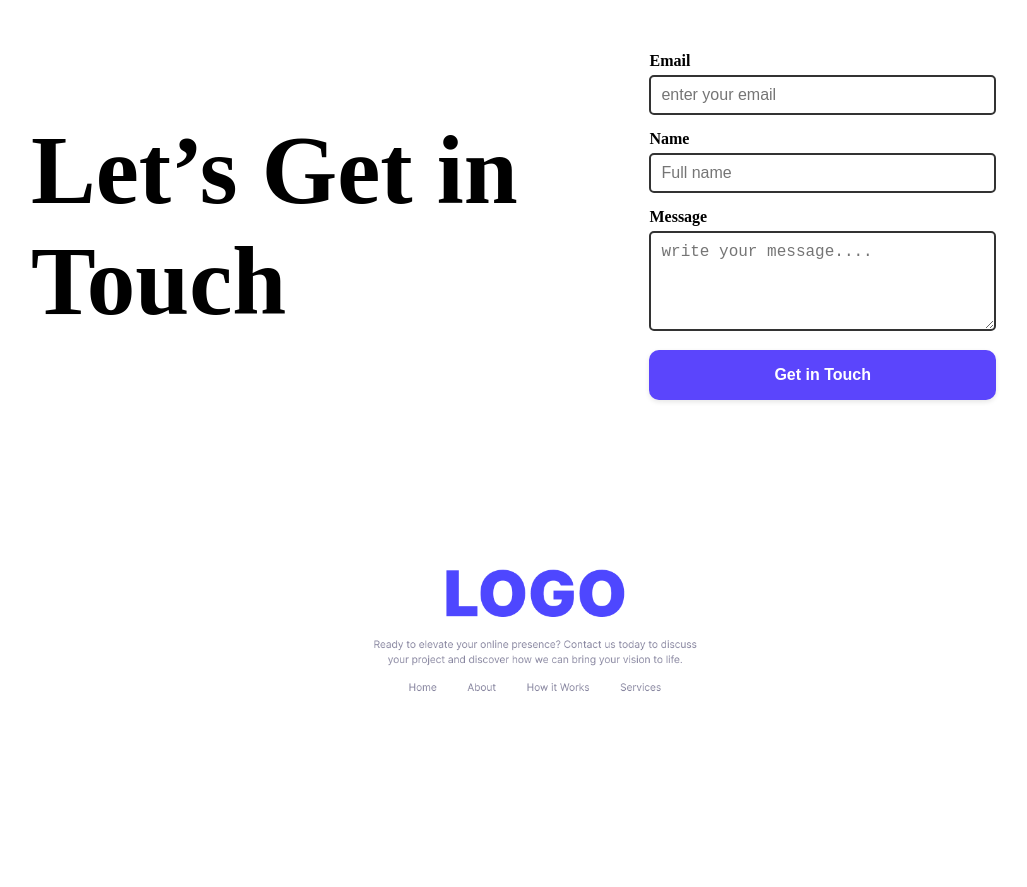
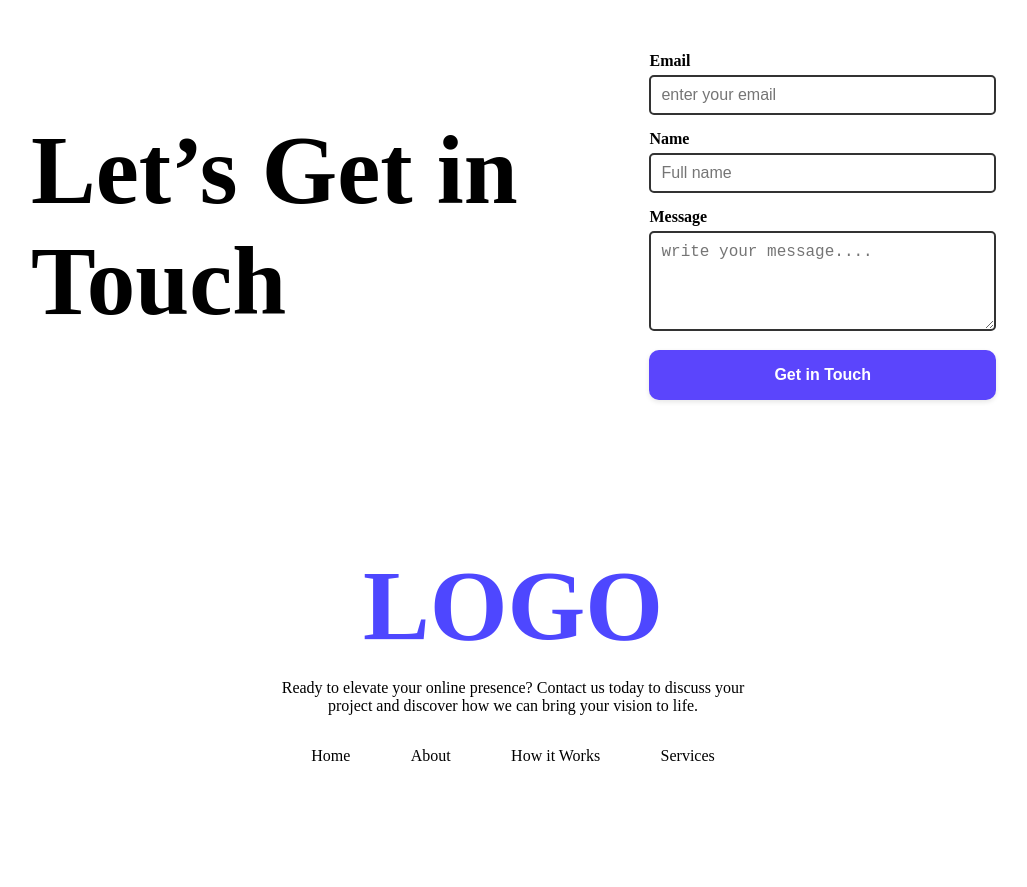
Before and after one commit to barik121/Assignment-1, a plain HTML site: page index.html in a window 1280 px wide. Shown: the part 2789-3676 px from the top of the page, without its empty margins (127-1154 px from the left). Before the commit the page ends 3620 px from the top, so only its background shows below. Drawn offline with Linux system fonts and the light colour scheme.

Commit message:
last part added

```diff
--- a/index.html
+++ b/index.html
@@ -129,7 +129,16 @@
         </section>
     </main>
     <footer>
-
+       <div class="foot">
+        <h1 class="logo">LOGO</h1>
+        <p>Ready to elevate your online presence? Contact us today to discuss your project and discover how we can bring your vision to life.</p>
+        <div class="footer-nav">
+            <p>Home</p>
+            <p>About</p>
+            <p>How it Works</p>
+            <p>Services</p>
+        </div>
+       </div>
     </footer>
 </body>
 </html>
--- a/style/style.css
+++ b/style/style.css
@@ -169,12 +169,18 @@ header{
       background-color: #5b45fc;
       border-radius: 10px;
    }
-   footer {
-      background-image:url('/ui/footer.png');
-      background-size: cover;
-      background-position: center;
-      padding: 104px 455px 103px 454px;
-      margin:104px 200px 103px 200px ;
-      color: white;
-      text-align: center;
-    }
+     .logo{
+        font-size: 100px;
+        font-weight: bolder;
+        color: #4E47FF;
+        margin-bottom: 8px;
+     }
+     .foot{
+        text-align: center;
+        margin: 0 auto;
+        padding: 50px 400px 103px 400px;
+     }
+     .footer-nav{
+        display: flex;
+        justify-content: space-around;
+     }
```
